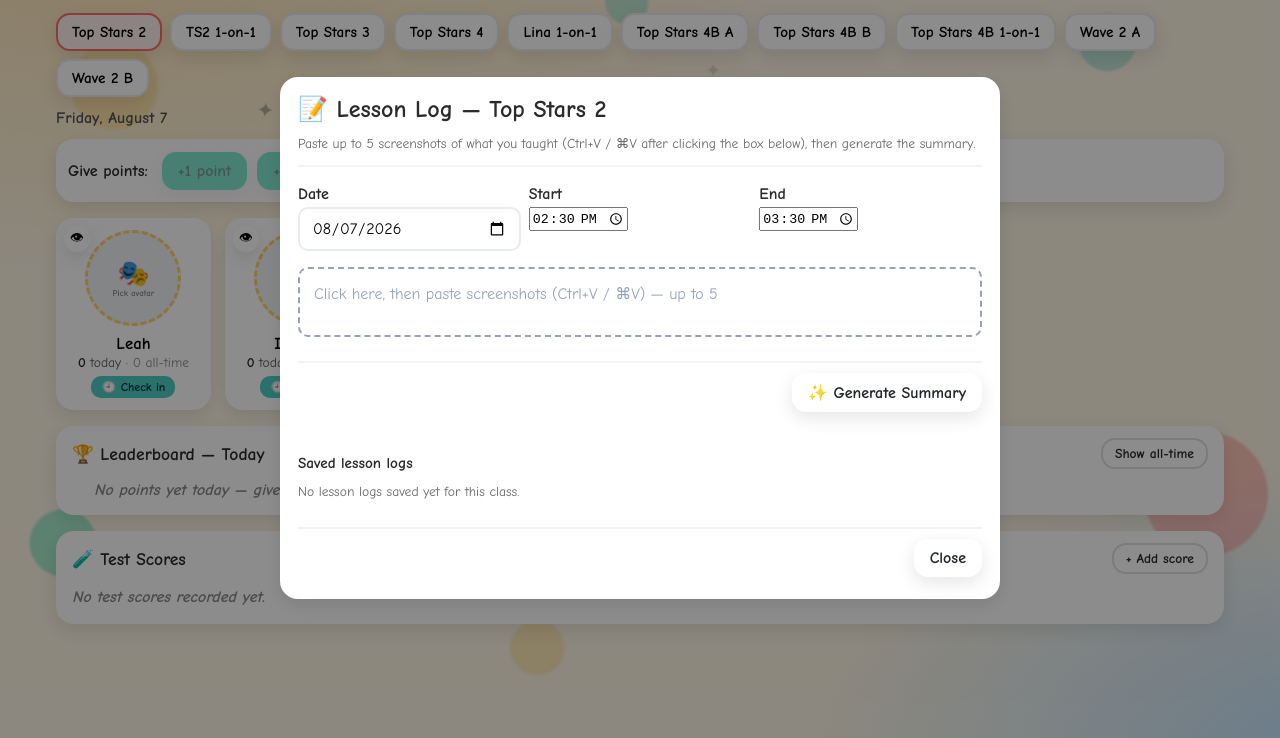
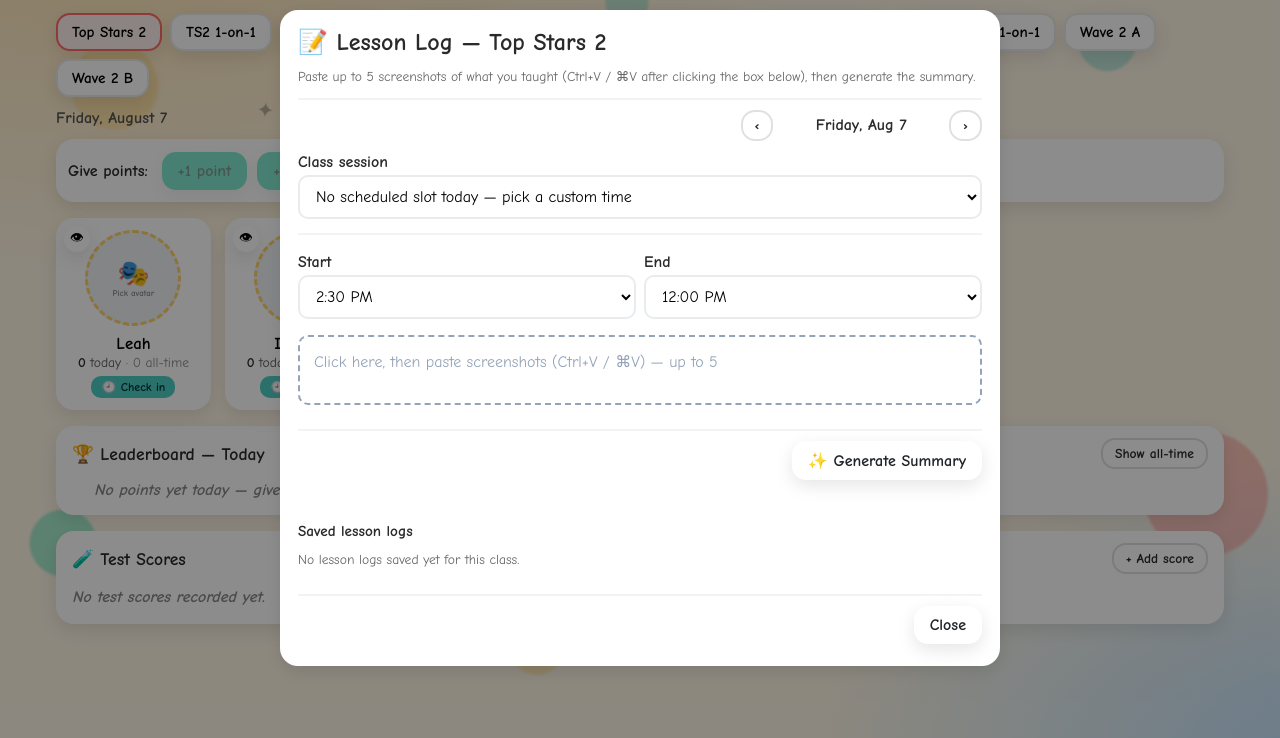
Before and after one commit to youngstunners88/Rewards, an Electron app: page src/index.html in a window 1280 px wide. Both pictures are taken after a click on the button "📝 Lesson Log". Shown: the part 62-800 px from the top of the page. Drawn offline with Linux system fonts and the light colour scheme.

Commit message:
Lesson Log: replace native date/time pickers with all-English dropdowns built from the real weekly timetable; also fixed Add Test Score's date input for the same reason

```diff
--- a/src/index.html
+++ b/src/index.html
@@ -4,7 +4,7 @@
     <meta charset="utf-8" />
     <meta name="viewport" content="width=device-width, initial-scale=1" />
     <title>Rewards — Classroom Point Tracker</title>
-    <link rel="stylesheet" href="./style.css?v=12" />
+    <link rel="stylesheet" href="./style.css?v=13" />
   </head>
   <body>
     <div id="bg-decor" aria-hidden="true">
@@ -68,10 +68,10 @@
       </section>
     </main>
 
-    <script src="./students.js?v=12"></script>
-    <script src="./avatars.js?v=12"></script>
-    <script src="./reactions.js?v=12"></script>
-    <script src="./script.js?v=12"></script>
+    <script src="./students.js?v=13"></script>
+    <script src="./avatars.js?v=13"></script>
+    <script src="./reactions.js?v=13"></script>
+    <script src="./script.js?v=13"></script>
     <input type="file" id="backup-file-input" accept="application/json" style="display:none" />
   </body>
 </html>
--- a/src/script.js
+++ b/src/script.js
@@ -781,6 +781,23 @@ function formatDayKeyShort(key) {
 const LESSON_SUMMARY_ENDPOINT = "https://lyra-70fe0d09.base44.app/functions/generateLessonSummary";
 const LESSON_LOG_MAX_IMAGES = 5;
 
+// Chris's real weekly timetable (from the printed schedule photo), used to
+// build the "which session is this" dropdown so nobody has to type times.
+// Each class id -> weekday -> array of {start,end} 24h "HH:MM" sessions.
+// Weekdays with no entry simply mean that class doesn't run that day —
+// the modal falls back to a plain custom-time picker (still all English,
+// no native OS date/time control) in that case.
+const WEEKLY_SCHEDULE = {
+  "lina-1on1":         { mon: [["13:00","14:00"]], tue: [["13:00","14:00"]], wed: [["13:00","14:00"]], thu: [["13:00","14:00"]], fri: [["13:00","14:00"]] },
+  "top-stars-4b-a":     { mon: [["15:00","15:30"]], wed: [["15:00","15:30"]], fri: [["15:30","16:00"]] },
+  "top-stars-4b-b":     { mon: [["16:00","16:45"]], tue: [["16:00","16:45"]], thu: [["16:00","16:45"]] },
+  "top-stars-4b-1on1":  { mon: [["18:00","18:30"]] },
+  "wave-2-a":           { mon: [["17:00","17:45"]], wed: [["17:00","17:45"]], fri: [["17:00","18:00"]] },
+  "wave-2-b":           { tue: [["17:00","18:00"]], thu: [["17:00","18:00"]], fri: [["18:00","18:30"]] },
+};
+const WEEKDAY_KEYS = ["sun", "mon", "tue", "wed", "thu", "fri", "sat"];
+const WEEKDAY_LABELS = { sun: "Sunday", mon: "Monday", tue: "Tuesday", wed: "Wednesday", thu: "Thursday", fri: "Friday", sat: "Saturday" };
+
 function loadLessonLogs() {
   try { return JSON.parse(localStorage.getItem(classKey("lessonLogs")) || "[]"); }
   catch { return []; }
@@ -789,8 +806,7 @@ function saveLessonLogs(logs) {
   localStorage.setItem(classKey("lessonLogs"), JSON.stringify(logs));
 }
 
-function dateInputToday() {
-  const d = new Date();
+function isoDateOf(d) {
   const mm = String(d.getMonth() + 1).padStart(2, "0");
   const dd = String(d.getDate()).padStart(2, "0");
   return `${d.getFullYear()}-${mm}-${dd}`;
@@ -799,45 +815,133 @@ function formatDateLong(isoDate) {
   const [y, m, d] = isoDate.split("-").map(Number);
   return new Date(y, m - 1, d).toLocaleDateString("en-US", { day: "numeric", month: "long", year: "numeric" });
 }
-function addHourToTime(hhmm) {
+function formatDayNav(d) {
+  return `${WEEKDAY_LABELS[WEEKDAY_KEYS[d.getDay()]]}, ${d.toLocaleDateString("en-US", { month: "short", day: "numeric" })}`;
+}
+function formatTime12(hhmm) {
   const [h, m] = hhmm.split(":").map(Number);
-  const total = (h * 60 + m + 60) % (24 * 60);
-  return `${String(Math.floor(total / 60)).padStart(2, "0")}:${String(total % 60).padStart(2, "0")}`;
+  const period = h >= 12 ? "PM" : "AM";
+  const h12 = h % 12 === 0 ? 12 : h % 12;
+  return `${h12}:${String(m).padStart(2, "0")} ${period}`;
+}
+// Generic 15-min-interval fallback times (12:00 PM - 9:00 PM) for classes
+// with no scheduled slot on the selected day, or for manual override.
+function fallbackTimeOptions() {
+  const out = [];
+  for (let mins = 12 * 60; mins <= 21 * 60; mins += 15) {
+    const hh = String(Math.floor(mins / 60)).padStart(2, "0");
+    const mm = String(mins % 60).padStart(2, "0");
+    const hhmm = `${hh}:${mm}`;
+    out.push({ value: hhmm, label: formatTime12(hhmm) });
+  }
+  return out;
+}
+function scheduledSessionsFor(classId, weekdayKey) {
+  const sched = WEEKLY_SCHEDULE[classId];
+  return (sched && sched[weekdayKey]) || [];
 }
 
 function openLessonLog() {
   const cls = CLASSES.find(c => c.id === activeClassId());
+  const classId = activeClassId();
   const className = cls ? cls.label : "Class";
-  const defaultStart = cls ? cls.startTime : "15:00";
 
   const pastedImages = []; // array of dataURLs
+  const logDate = { value: new Date() };       // the day being logged
+  const session = { start: null, end: null };  // "HH:MM" 24h, chosen below
 
   const back = el("div", "modal-backdrop");
   const modal = el("div", "modal modal-wide");
   modal.appendChild(el("h2", null, "📝 Lesson Log — " + className));
   modal.appendChild(el("p", "help", "Paste up to 5 screenshots of what you taught (Ctrl+V / ⌘V after clicking the box below), then generate the summary."));
 
-  // Date / time row
-  const dtRow = el("div", "row lesson-log-dt-row");
-  const dateWrap = el("div", null);
-  dateWrap.appendChild(el("label", null, "Date"));
-  const dateInput = document.createElement("input");
-  dateInput.type = "date"; dateInput.value = dateInputToday();
-  dateWrap.appendChild(dateInput);
-  const startWrap = el("div", null);
-  startWrap.appendChild(el("label", null, "Start"));
-  const startInput = document.createElement("input");
-  startInput.type = "time"; startInput.value = defaultStart;
-  startWrap.appendChild(startInput);
-  const endWrap = el("div", null);
-  endWrap.appendChild(el("label", null, "End"));
-  const endInput = document.createElement("input");
-  endInput.type = "time"; endInput.value = addHourToTime(defaultStart);
-  endWrap.appendChild(endInput);
-  dtRow.appendChild(dateWrap); dtRow.appendChild(startWrap); dtRow.appendChild(endWrap);
-  modal.appendChild(dtRow);
-
-  // Paste zone
+  // Day navigator (plain text, no native OS date picker)
+  const dayRow = el("div", "row lesson-log-day-row");
+  const dayPrev = button("‹", "btn btn-ghost btn-sm", () => { shiftDay(-1); });
+  const dayLabel = el("span", "lesson-log-day-label", "");
+  const dayNext = button("›", "btn btn-ghost btn-sm", () => { shiftDay(1); });
+  dayRow.appendChild(dayPrev); dayRow.appendChild(dayLabel); dayRow.appendChild(dayNext);
+  modal.appendChild(dayRow);
+
+  // Session picker — options come straight from today's actual timetable
+  const sessionWrap = el("div", null);
+  sessionWrap.appendChild(el("label", null, "Class session"));
+  const sessionSelect = document.createElement("select");
+  sessionWrap.appendChild(sessionSelect);
+  modal.appendChild(sessionWrap);
+
+  // Custom time fallback (shown only if "Custom time" is picked, or the
+  // class has no scheduled slot that day) — still plain <select> dropdowns,
+  // never a native time input.
+  const customWrap = el("div", "row lesson-log-custom-row");
+  customWrap.style.display = "none";
+  const customStartWrap = el("div", null);
+  customStartWrap.appendChild(el("label", null, "Start"));
+  const customStartSelect = document.createElement("select");
+  customStartWrap.appendChild(customStartSelect);
+  const customEndWrap = el("div", null);
+  customEndWrap.appendChild(el("label", null, "End"));
+  const customEndSelect = document.createElement("select");
+  customEndWrap.appendChild(customEndSelect);
+  customWrap.appendChild(customStartWrap); customWrap.appendChild(customEndWrap);
+  modal.appendChild(customWrap);
+
+  fallbackTimeOptions().forEach(t => {
+    const o1 = document.createElement("option"); o1.value = t.value; o1.textContent = t.label;
+    customStartSelect.appendChild(o1);
+    const o2 = document.createElement("option"); o2.value = t.value; o2.textContent = t.label;
+    customEndSelect.appendChild(o2);
+  });
+
+  function applySelectedSession() {
+    if (sessionSelect.value === "custom") {
+      customWrap.style.display = "";
+      session.start = customStartSelect.value;
+      session.end = customEndSelect.value;
+    } else {
+      customWrap.style.display = "none";
+      const [s, e] = sessionSelect.value.split("|");
+      session.start = s; session.end = e;
+    }
+  }
+  sessionSelect.addEventListener("change", applySelectedSession);
+  customStartSelect.addEventListener("change", applySelectedSession);
+  customEndSelect.addEventListener("change", applySelectedSession);
+
+  function refreshSessionOptions() {
+    const weekdayKey = WEEKDAY_KEYS[logDate.value.getDay()];
+    const scheduled = scheduledSessionsFor(classId, weekdayKey);
+    sessionSelect.innerHTML = "";
+    scheduled.forEach(([s, e]) => {
+      const opt = document.createElement("option");
+      opt.value = `${s}|${e}`;
+      opt.textContent = `${formatTime12(s)} – ${formatTime12(e)}`;
+      sessionSelect.appendChild(opt);
+    });
+    const customOpt = document.createElement("option");
+    customOpt.value = "custom";
+    customOpt.textContent = scheduled.length ? "Custom time…" : "No scheduled slot today — pick a custom time";
+    sessionSelect.appendChild(customOpt);
+    if (!scheduled.length) {
+      sessionSelect.value = "custom";
+      const fallbackStart = (cls && cls.startTime) || "15:00";
+      if ([...customStartSelect.options].some(o => o.value === fallbackStart)) customStartSelect.value = fallbackStart;
+    } else {
+      sessionSelect.value = scheduled[0].join("|");
+    }
+    applySelectedSession();
+  }
+
+  function shiftDay(delta) {
+    logDate.value = new Date(logDate.value.getFullYear(), logDate.value.getMonth(), logDate.value.getDate() + delta);
+    dayLabel.textContent = formatDayNav(logDate.value);
+    refreshSessionOptions();
+  }
+
+  dayLabel.textContent = formatDayNav(logDate.value);
+  refreshSessionOptions();
+
+    // Paste zone
   const pasteZone = el("div", "lesson-paste-zone");
   pasteZone.contentEditable = "true";
   pasteZone.setAttribute("data-placeholder", "Click here, then paste screenshots (Ctrl+V / ⌘V) — up to 5");
@@ -917,9 +1021,9 @@ function openLessonLog() {
   const saveBtn = button("💾 Save to Lesson Log", "btn btn-ghost btn-sm", () => {
     const logs = loadLessonLogs();
     logs.unshift({
-      date: dateInput.value,
-      startTime: startInput.value,
-      endTime: endInput.value,
+      date: isoDateOf(logDate.value),
+      startTime: session.start,
+      endTime: session.end,
       summary: outputArea.value,
       createdAt: Date.now(),
     });
@@ -944,9 +1048,9 @@ function openLessonLog() {
         body: JSON.stringify({
           images: pastedImages,
           className,
-          date: formatDateLong(dateInput.value),
-          startTime: startInput.value,
-          endTime: endInput.value,
+          date: formatDateLong(isoDateOf(logDate.value)),
+          startTime: session.start,
+          endTime: session.end,
         }),
       });
       const data = await resp.json();
@@ -1027,11 +1131,18 @@ function openAddTestScore() {
   modal.appendChild(scoreInput);
 
   modal.appendChild(el("label", null, "Date"));
-  const dateInput = document.createElement("input");
-  dateInput.type = "date";
-  const now = new Date();
-  dateInput.value = `${now.getFullYear()}-${String(now.getMonth() + 1).padStart(2, "0")}-${String(now.getDate()).padStart(2, "0")}`;
-  modal.appendChild(dateInput);
+  const scoreDate = { value: new Date() };
+  const dayRow = el("div", "row lesson-log-day-row");
+  const dayLabel = el("span", "lesson-log-day-label", "");
+  const dayPrev = button("‹", "btn btn-ghost btn-sm", () => { shiftScoreDay(-1); });
+  const dayNext = button("›", "btn btn-ghost btn-sm", () => { shiftScoreDay(1); });
+  dayRow.appendChild(dayPrev); dayRow.appendChild(dayLabel); dayRow.appendChild(dayNext);
+  modal.appendChild(dayRow);
+  function shiftScoreDay(delta) {
+    scoreDate.value = new Date(scoreDate.value.getFullYear(), scoreDate.value.getMonth(), scoreDate.value.getDate() + delta);
+    dayLabel.textContent = formatDayNav(scoreDate.value);
+  }
+  dayLabel.textContent = formatDayNav(scoreDate.value);
 
   modal.appendChild(el("p", "help",
     "Points: 100%→20 · 90%→15 · 80%→10 · 70%→7 · 60%→5 · 50%→3 (below 50% → 0). Added straight to that day's points."));
@@ -1041,8 +1152,8 @@ function openAddTestScore() {
   row.appendChild(button("Save", "btn btn-primary", () => {
     const score = scoreInput.value;
     if (score === "" || isNaN(Number(score))) { alert("Enter a score between 0 and 100."); return; }
-    const [y, m, d] = dateInput.value.split("-").map(Number);
-    const dateKey = `${y}-${m}-${d}`;
+    const dateKey = isoDateOf(scoreDate.value);
+    addTestScore(select.value, dateKey, Math.max(0, Math.min(100, Number(score))));
     addTestScore(select.value, dateKey, Math.max(0, Math.min(100, Number(score))));
     closeModal();
   }));
--- a/src/style.css
+++ b/src/style.css
@@ -451,3 +451,9 @@ body {
 .lesson-log-saved-item { border: 1px solid #e2e8f0; border-radius: 8px; padding: 10px; }
 .lesson-log-saved-head { display: flex; justify-content: space-between; align-items: center; font-weight: 600; margin-bottom: 6px; }
 .lesson-log-saved-text { white-space: pre-wrap; font-family: inherit; margin: 0; font-size: 0.9rem; color: #334155; }
+
+/* Lesson log day navigator + custom time row */
+.lesson-log-day-row { display: flex; align-items: center; justify-content: center; gap: 14px; margin-top: 4px; }
+.lesson-log-day-label { font-weight: 600; min-width: 160px; text-align: center; }
+.lesson-log-custom-row { display: flex; gap: 12px; margin-top: 8px; }
+.lesson-log-custom-row > div { flex: 1; }
```
